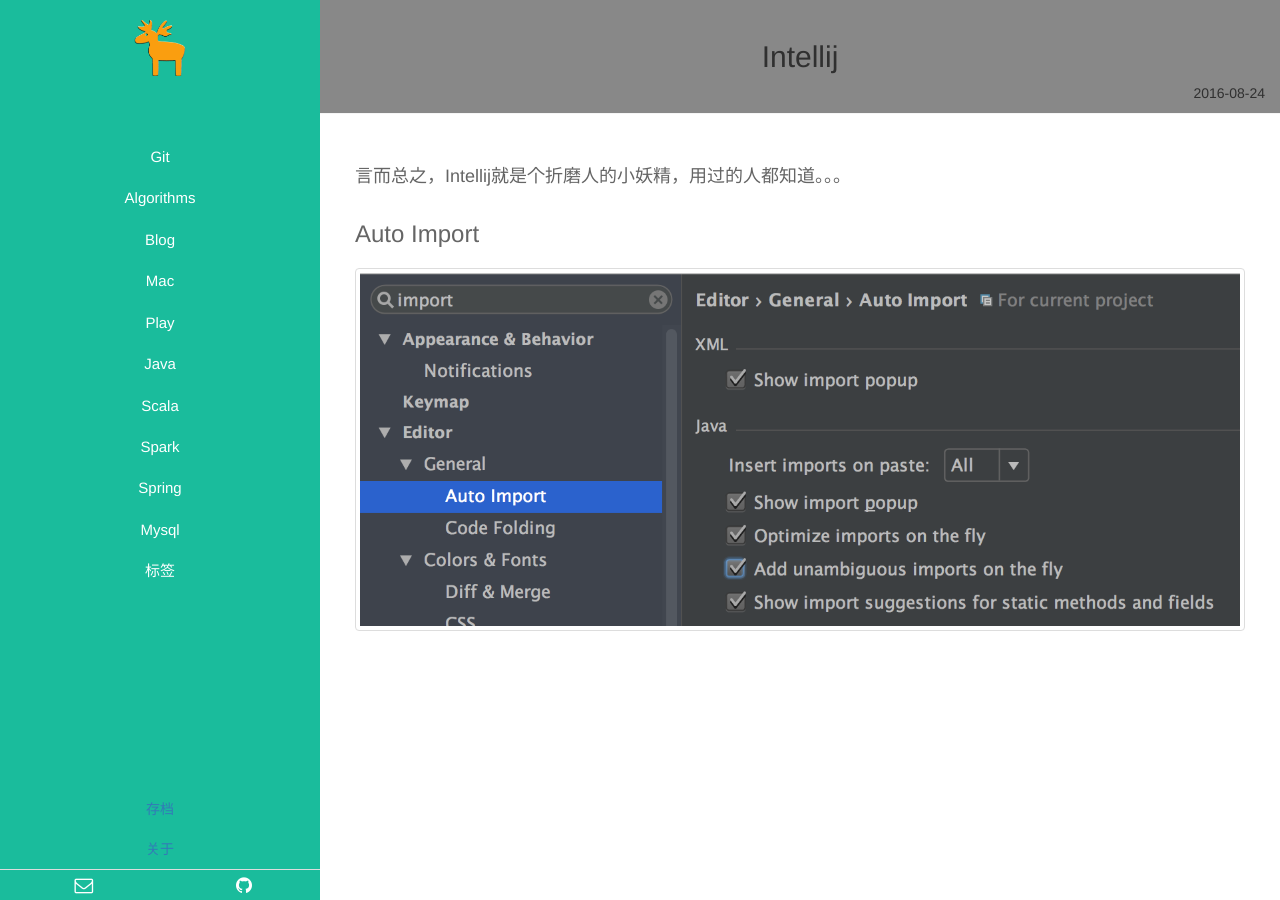
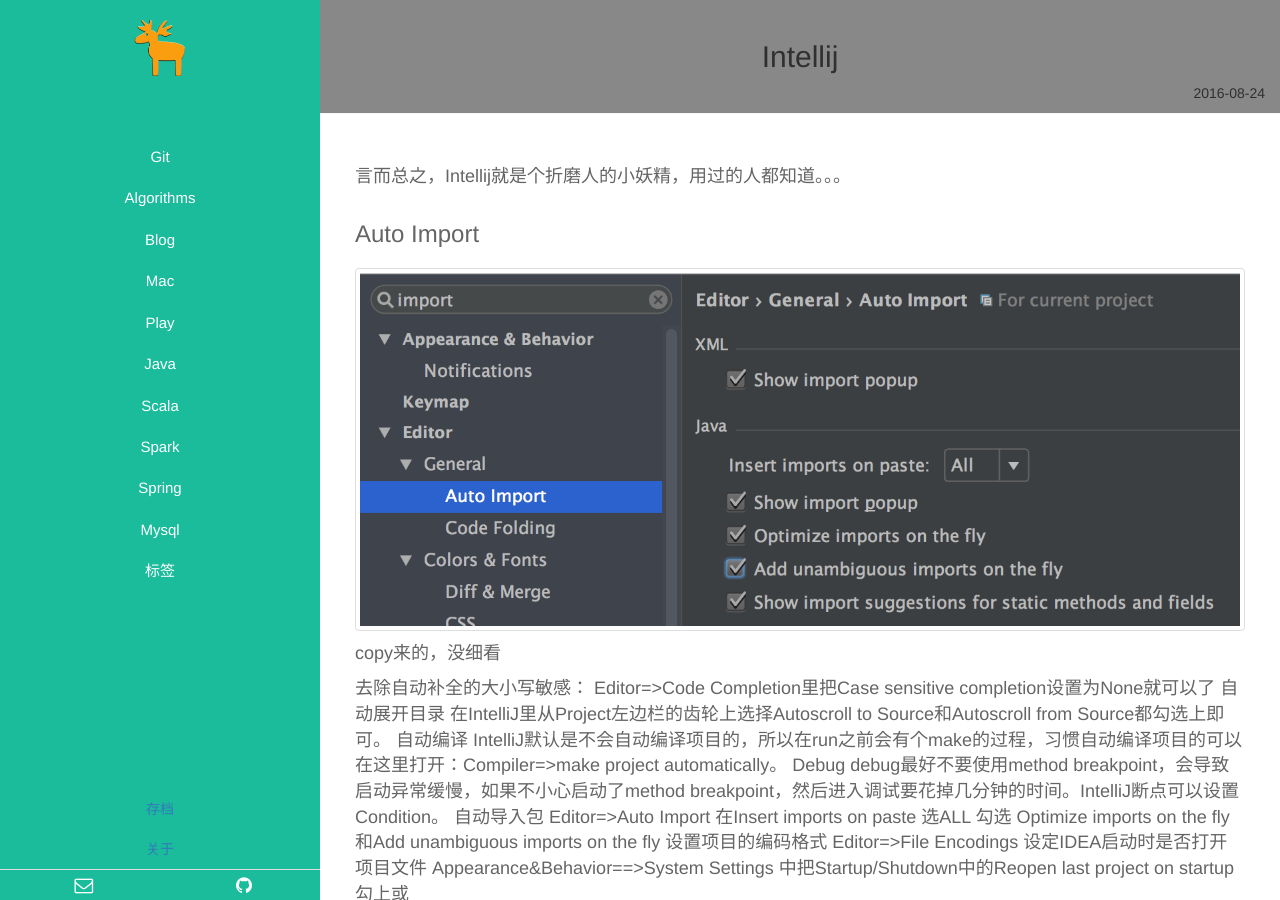
Before and after one commit to ichennan/ichennan.github.io, a Jekyll site: the page built from _posts/java/2016-08-24-Intellij.md, in a window 1280 px wide. Built offline with Jekyll 4.4.1, drawn with Linux system fonts in a browser that asks for light colours.

Commit message:
intellij

```diff
--- a/_posts/java/2016-08-24-Intellij.md
+++ b/_posts/java/2016-08-24-Intellij.md
@@ -11,3 +11,21 @@
 
 ### Auto Import
 ![1](/public/img/2016-08-24-Intellij.png)
+
+copy来的，没细看
+
+去除自动补全的大小写敏感：
+Editor=>Code Completion里把Case sensitive completion设置为None就可以了
+自动展开目录
+在IntelliJ里从Project左边栏的齿轮上选择Autoscroll to Source和Autoscroll from Source都勾选上即可。
+自动编译
+IntelliJ默认是不会自动编译项目的，所以在run之前会有个make的过程，习惯自动编译项目的可以在这里打开：Compiler=>make project automatically。
+Debug
+debug最好不要使用method breakpoint，会导致启动异常缓慢，如果不小心启动了method breakpoint，然后进入调试要花掉几分钟的时间。IntelliJ断点可以设置Condition。
+自动导入包
+Editor=>Auto Import 在Insert imports on paste 选ALL
+勾选 Optimize imports on the fly和Add unambiguous imports on the fly
+设置项目的编码格式
+Editor=>File Encodings
+设定IDEA启动时是否打开项目文件
+Appearance&Behavior==>System Settings 中把Startup/Shutdown中的Reopen last project on startup 勾上或
```
